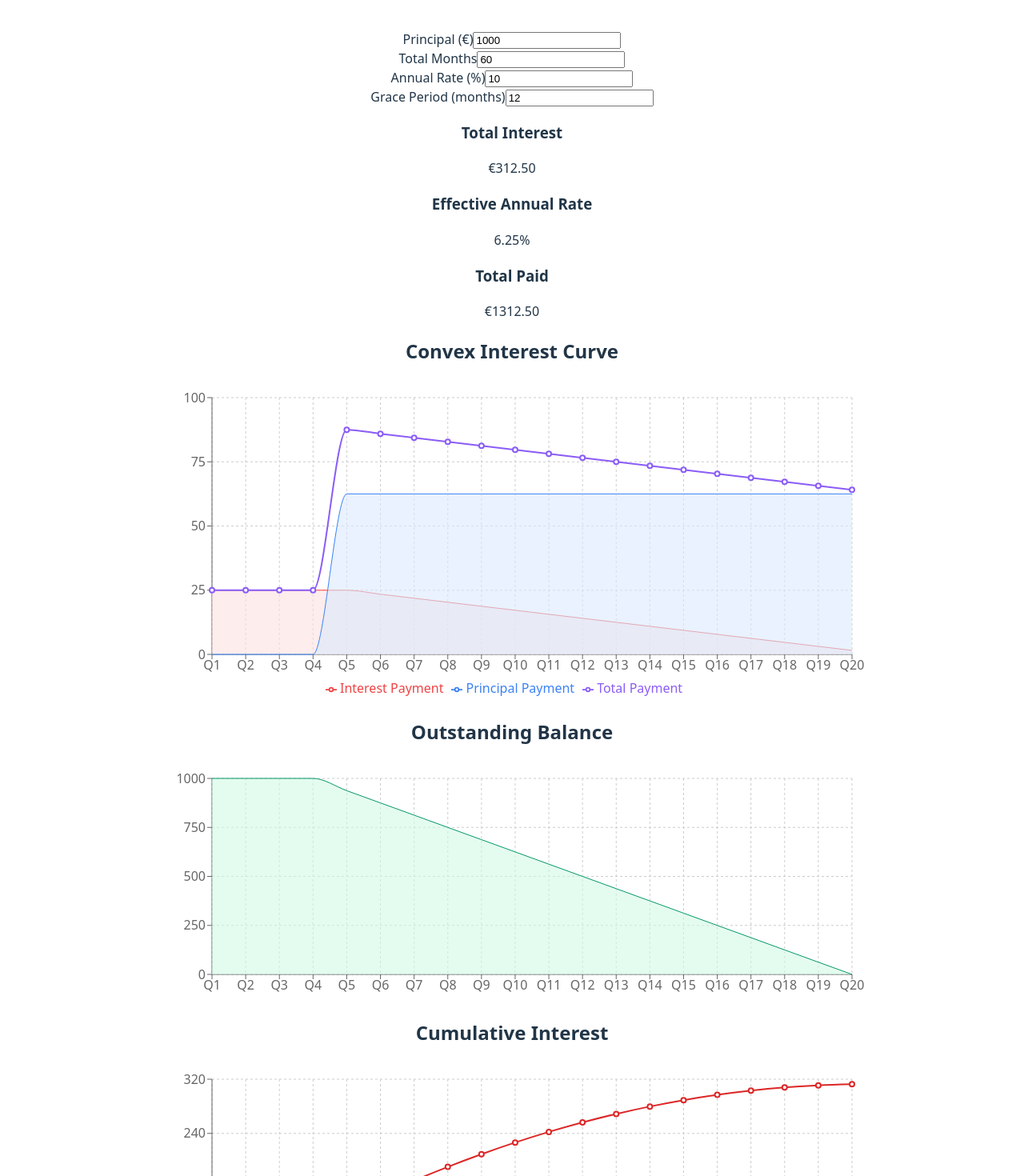
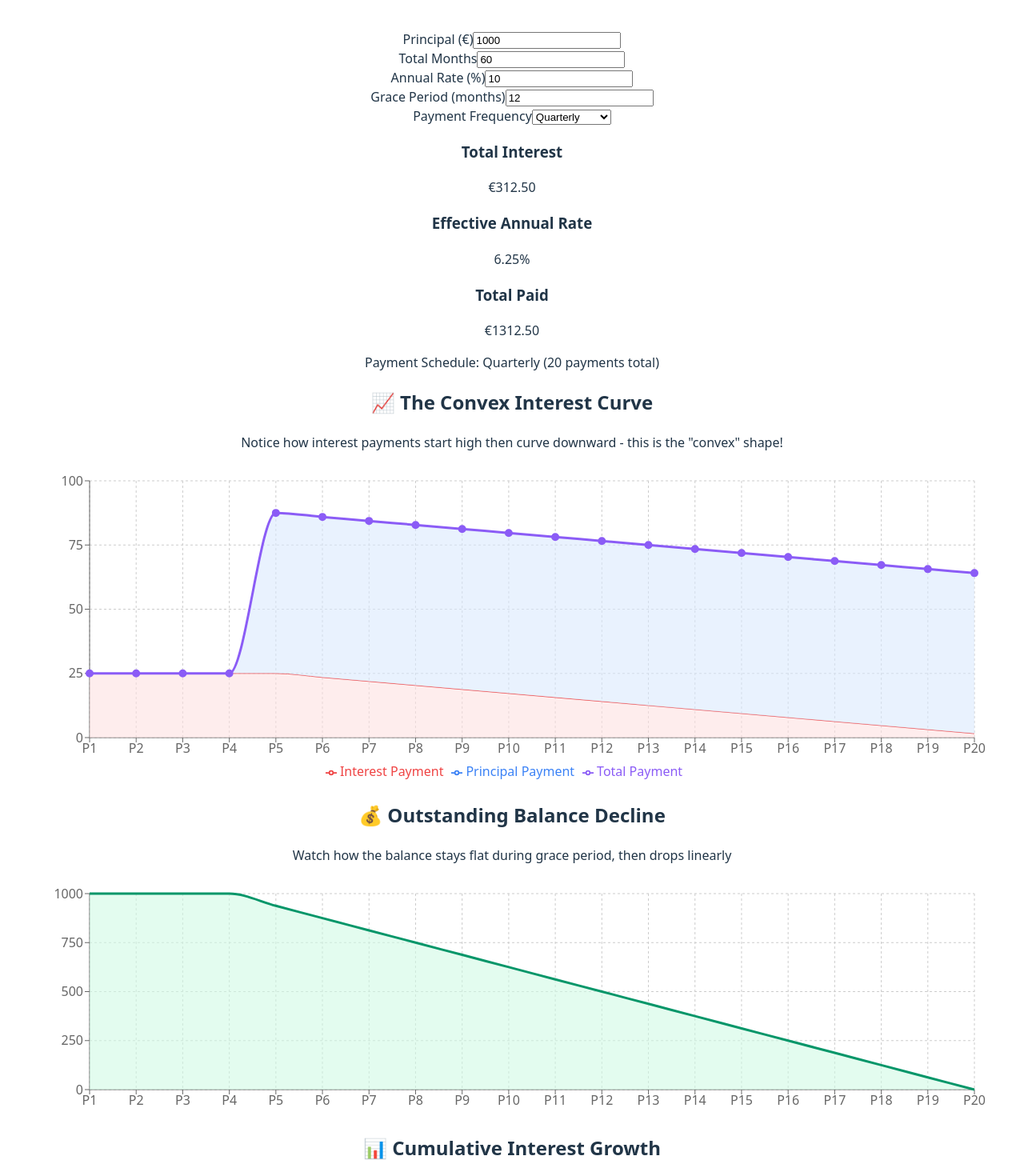
Before and after one commit to wytzig/Loan-calculator, a React (Vite) app in the folder my-loan-app/: page / in a window 1280 px wide. Shown: the part 120-1590 px from the top of the page at 80% size. Built offline with nearby package versions, Linux system fonts and the light colour scheme.

Commit message:
Update App.jsx

```diff
--- a/my-loan-app/src/App.jsx
+++ b/my-loan-app/src/App.jsx
@@ -1,181 +1,272 @@
 import React, { useState, useMemo } from 'react';
 import './App.css';
-import {
-  LineChart, Line, XAxis, YAxis, CartesianGrid, Tooltip, Legend,
-  ResponsiveContainer, Area, AreaChart, ComposedChart
-} from 'recharts';
+import { LineChart, Line, XAxis, YAxis, CartesianGrid, Tooltip, Legend, ResponsiveContainer, BarChart, Bar, ComposedChart, Area, AreaChart } from 'recharts';
 
 const LoanVisualization = () => {
-  // ---- State ----
   const [principal, setPrincipal] = useState(1000);
   const [totalMonths, setTotalMonths] = useState(60);
   const [annualRate, setAnnualRate] = useState(10);
   const [graceMonths, setGraceMonths] = useState(12);
+  const [paymentFrequency, setPaymentFrequency] = useState(3); // months per payment
 
-  // ---- Compute loan schedule ----
+  const frequencyOptions = [
+    { value: 1, label: 'Monthly' },
+    { value: 3, label: 'Quarterly' },
+    { value: 6, label: 'Semi-Annual' },
+    { value: 12, label: 'Annual' }
+  ];
+
   const data = useMemo(() => {
-    const quarterlyRate = annualRate / 100 / 4;
-    const graceQuarters = graceMonths / 3;
-    const amortQuarters = (totalMonths - graceMonths) / 3;
-    const principalPerQuarter = principal / amortQuarters;
+    const periodsPerYear = 12 / paymentFrequency;
+    const periodRate = annualRate / 100 / periodsPerYear;
+    const gracePeriods = graceMonths / paymentFrequency;
+    const amortPeriods = (totalMonths - graceMonths) / paymentFrequency;
+    const principalPerPeriod = principal / amortPeriods;
 
     let balance = principal;
     let cumulativeInterest = 0;
     let cumulativePrincipal = 0;
 
-    const quarters = [];
+    const periods = [];
 
     // Grace period
-    for (let q = 1; q <= graceQuarters; q++) {
-      const interestPayment = principal * quarterlyRate;
+    for (let p = 1; p <= gracePeriods; p++) {
+      const interestPayment = principal * periodRate;
       cumulativeInterest += interestPayment;
 
-      quarters.push({
-        quarter: q,
-        quarter_label: `Q${q}`,
+      periods.push({
+        period: p,
+        period_label: `P${p}`,
         remaining_balance: balance,
         interest_payment: interestPayment,
         principal_payment: 0,
         total_payment: interestPayment,
         cumulative_interest: cumulativeInterest,
         cumulative_principal: cumulativePrincipal,
-        period: 'Grace'
+        phase: 'Grace'
       });
     }
 
     // Amortization period
-    for (let q = 1; q <= amortQuarters; q++) {
-      const interestPayment = balance * quarterlyRate;
-      const totalPayment = principalPerQuarter + interestPayment;
-      balance -= principalPerQuarter;
+    for (let p = 1; p <= amortPeriods; p++) {
+      const interestPayment = balance * periodRate;
+      const totalPayment = principalPerPeriod + interestPayment;
+
+      balance -= principalPerPeriod;
       cumulativeInterest += interestPayment;
-      cumulativePrincipal += principalPerQuarter;
+      cumulativePrincipal += principalPerPeriod;
 
-      quarters.push({
-        quarter: graceQuarters + q,
-        quarter_label: `Q${graceQuarters + q}`,
+      periods.push({
+        period: gracePeriods + p,
+        period_label: `P${gracePeriods + p}`,
         remaining_balance: Math.max(0, balance),
         interest_payment: interestPayment,
-        principal_payment: principalPerQuarter,
+        principal_payment: principalPerPeriod,
         total_payment: totalPayment,
         cumulative_interest: cumulativeInterest,
         cumulative_principal: cumulativePrincipal,
-        period: 'Amortization'
+        phase: 'Amortization'
       });
     }
 
-    return quarters;
-  }, [principal, totalMonths, annualRate, graceMonths]);
+    return periods;
+  }, [principal, totalMonths, annualRate, graceMonths, paymentFrequency]);
 
-  // ---- Compute final statistics ----
   const finalStats = useMemo(() => {
-    const lastQuarter = data[data.length - 1] || {};
+    const lastPeriod = data[data.length - 1];
     const years = totalMonths / 12;
-    const effectiveRate = lastQuarter.cumulative_interest
-      ? (lastQuarter.cumulative_interest / principal) / years * 100
-      : 0;
+    const effectiveRate = (lastPeriod?.cumulative_interest / principal) / years * 100;
 
     return {
-      totalInterest: lastQuarter.cumulative_interest || 0,
-      effectiveRate,
-      totalPaid: principal + (lastQuarter.cumulative_interest || 0)
+      totalInterest: lastPeriod?.cumulative_interest || 0,
+      effectiveRate: effectiveRate || 0,
+      totalPaid: principal + (lastPeriod?.cumulative_interest || 0)
     };
   }, [data, principal, totalMonths]);
 
-  // ---- Render ----
+  const frequencyLabel = frequencyOptions.find(opt => opt.value === paymentFrequency)?.label || 'Custom';
+
   return (
     <div className="w-full max-w-6xl mx-auto p-6 bg-gradient-to-br from-slate-50 to-blue-50 min-h-screen">
-
+      <div className="bg-white rounded-lg shadow-lg p-6 mb-6">
         <h1 className="text-3xl font-bold text-center mb-6 bg-gradient-to-r from-blue-600 to-purple-600 bg-clip-text text-transparent">
           Convex Interest Curve Visualization
         </h1>
 
         {/* Input Controls */}
-      <div className="grid grid-cols-2 md:grid-cols-4 gap-4 mb-6 p-4 bg-gray-50 rounded-lg">
+        <div className="grid grid-cols-2 md:grid-cols-5 gap-4 mb-6 p-4 bg-gray-50 rounded-lg">
           <div>
-          <label>Principal (€)</label>
-          <input type="number" value={principal} onChange={e => setPrincipal(Number(e.target.value))} className="w-full border rounded px-2 py-1" />
+            <label className="block text-sm font-medium text-gray-700 mb-1">Principal (€)</label>
+            <input
+              type="number"
+              value={principal}
+              onChange={(e) => setPrincipal(Number(e.target.value))}
+              className="w-full px-3 py-2 border border-gray-300 rounded-md focus:outline-none focus:ring-2 focus:ring-blue-500"
+            />
           </div>
           <div>
-          <label>Total Months</label>
-          <input type="number" value={totalMonths} onChange={e => setTotalMonths(Number(e.target.value))} className="w-full border rounded px-2 py-1" />
+            <label className="block text-sm font-medium text-gray-700 mb-1">Total Months</label>
+            <input
+              type="number"
+              value={totalMonths}
+              onChange={(e) => setTotalMonths(Number(e.target.value))}
+              className="w-full px-3 py-2 border border-gray-300 rounded-md focus:outline-none focus:ring-2 focus:ring-blue-500"
+            />
           </div>
           <div>
-          <label>Annual Rate (%)</label>
-          <input type="number" step="0.1" value={annualRate} onChange={e => setAnnualRate(Number(e.target.value))} className="w-full border rounded px-2 py-1" />
+            <label className="block text-sm font-medium text-gray-700 mb-1">Annual Rate (%)</label>
+            <input
+              type="number"
+              step="0.1"
+              value={annualRate}
+              onChange={(e) => setAnnualRate(Number(e.target.value))}
+              className="w-full px-3 py-2 border border-gray-300 rounded-md focus:outline-none focus:ring-2 focus:ring-blue-500"
+            />
           </div>
           <div>
-          <label>Grace Period (months)</label>
-          <input type="number" value={graceMonths} onChange={e => setGraceMonths(Number(e.target.value))} className="w-full border rounded px-2 py-1" />
+            <label className="block text-sm font-medium text-gray-700 mb-1">Grace Period (months)</label>
+            <input
+              type="number"
+              value={graceMonths}
+              onChange={(e) => setGraceMonths(Number(e.target.value))}
+              className="w-full px-3 py-2 border border-gray-300 rounded-md focus:outline-none focus:ring-2 focus:ring-blue-500"
+            />
+          </div>
+          <div>
+            <label className="block text-sm font-medium text-gray-700 mb-1">Payment Frequency</label>
+            <select
+              value={paymentFrequency}
+              onChange={(e) => setPaymentFrequency(Number(e.target.value))}
+              className="w-full px-3 py-2 border border-gray-300 rounded-md focus:outline-none focus:ring-2 focus:ring-blue-500"
+            >
+              {frequencyOptions.map(opt => (
+                <option key={opt.value} value={opt.value}>{opt.label}</option>
+              ))}
+            </select>
           </div>
         </div>
 
         {/* Key Statistics */}
         <div className="grid grid-cols-1 md:grid-cols-3 gap-4 mb-6">
-        <div className="bg-green-500 text-white p-4 rounded">
-          <h3>Total Interest</h3>
-          <p>€{finalStats.totalInterest.toFixed(2)}</p>
+          <div className="bg-gradient-to-r from-green-500 to-green-600 text-white p-4 rounded-lg">
+            <h3 className="text-lg font-semibold">Total Interest</h3>
+            <p className="text-2xl font-bold">€{finalStats.totalInterest.toFixed(2)}</p>
           </div>
-        <div className="bg-blue-500 text-white p-4 rounded">
-          <h3>Effective Annual Rate</h3>
-          <p>{finalStats.effectiveRate.toFixed(2)}%</p>
+          <div className="bg-gradient-to-r from-blue-500 to-blue-600 text-white p-4 rounded-lg">
+            <h3 className="text-lg font-semibold">Effective Annual Rate</h3>
+            <p className="text-2xl font-bold">{finalStats.effectiveRate.toFixed(2)}%</p>
           </div>
-        <div className="bg-purple-500 text-white p-4 rounded">
-          <h3>Total Paid</h3>
-          <p>€{finalStats.totalPaid.toFixed(2)}</p>
+          <div className="bg-gradient-to-r from-purple-500 to-purple-600 text-white p-4 rounded-lg">
+            <h3 className="text-lg font-semibold">Total Paid</h3>
+            <p className="text-2xl font-bold">€{finalStats.totalPaid.toFixed(2)}</p>
           </div>
         </div>
 
-      {/* Charts */}
-      <div className="bg-white p-6 rounded shadow mb-6">
-        <h2>Convex Interest Curve</h2>
+        <div className="text-center text-sm text-gray-600 bg-blue-50 p-3 rounded-lg">
+          Payment Schedule: <span className="font-semibold">{frequencyLabel}</span> ({data.length} payments total)
+        </div>
+      </div>
+
+      {/* The Convex Interest Curve */}
+      <div className="bg-white rounded-lg shadow-lg p-6 mb-6">
+        <h2 className="text-2xl font-bold mb-4 text-center">📈 The Convex Interest Curve</h2>
+        <p className="text-gray-600 mb-4 text-center">Notice how interest payments start high then curve downward - this is the "convex" shape!</p>
+
         <ResponsiveContainer width="100%" height={400}>
           <ComposedChart data={data} margin={{ top: 20, right: 30, left: 20, bottom: 5 }}>
             <CartesianGrid strokeDasharray="3 3" />
-            <XAxis dataKey="quarter_label" />
+            <XAxis dataKey="period_label" />
             <YAxis />
-            <Tooltip formatter={(val) => [`€${val.toFixed(2)}`]} />
+            <Tooltip
+              formatter={(value, name) => [
+                `€${Number(value).toFixed(2)}`,
+                name.replace('_', ' ').replace(/\b\w/g, l => l.toUpperCase())
+              ]}
+            />
             <Legend />
-            <Area type="monotone" dataKey="interest_payment" stroke="#ef4444" fill="#fee2e2" name="Interest Payment" />
-            <Area type="monotone" dataKey="principal_payment" stroke="#3b82f6" fill="#dbeafe" name="Principal Payment" />
-            <Line type="monotone" dataKey="total_payment" stroke="#8b5cf6" strokeWidth={2} name="Total Payment" />
+            <Area
+              type="monotone"
+              dataKey="interest_payment"
+              stackId="1"
+              stroke="#ef4444"
+              fill="#fee2e2"
+              name="Interest Payment"
+            />
+            <Area
+              type="monotone"
+              dataKey="principal_payment"
+              stackId="1"
+              stroke="#3b82f6"
+              fill="#dbeafe"
+              name="Principal Payment"
+            />
+            <Line
+              type="monotone"
+              dataKey="total_payment"
+              stroke="#8b5cf6"
+              strokeWidth={3}
+              name="Total Payment"
+              dot={{ fill: '#8b5cf6', strokeWidth: 2, r: 4 }}
+            />
           </ComposedChart>
         </ResponsiveContainer>
       </div>
 
-      <div className="bg-white p-6 rounded shadow mb-6">
-        <h2>Outstanding Balance</h2>
+      {/* Remaining Balance Over Time */}
+      <div className="bg-white rounded-lg shadow-lg p-6 mb-6">
+        <h2 className="text-2xl font-bold mb-4 text-center">💰 Outstanding Balance Decline</h2>
+        <p className="text-gray-600 mb-4 text-center">Watch how the balance stays flat during grace period, then drops linearly</p>
+
         <ResponsiveContainer width="100%" height={300}>
           <AreaChart data={data} margin={{ top: 20, right: 30, left: 20, bottom: 5 }}>
             <CartesianGrid strokeDasharray="3 3" />
-            <XAxis dataKey="quarter_label" />
+            <XAxis dataKey="period_label" />
             <YAxis />
-            <Tooltip formatter={(val) => [`€${val.toFixed(2)}`]} />
-            <Area type="monotone" dataKey="remaining_balance" stroke="#059669" fill="#d1fae5" />
+            <Tooltip formatter={(value) => [`€${Number(value).toFixed(2)}`, 'Outstanding Balance']} />
+            <Area
+              type="monotone"
+              dataKey="remaining_balance"
+              stroke="#059669"
+              fill="#d1fae5"
+              strokeWidth={3}
+            />
           </AreaChart>
         </ResponsiveContainer>
       </div>
 
-      <div className="bg-white p-6 rounded shadow">
-        <h2>Cumulative Interest</h2>
+      {/* Cumulative Interest Comparison */}
+      <div className="bg-white rounded-lg shadow-lg p-6">
+        <h2 className="text-2xl font-bold mb-4 text-center">📊 Cumulative Interest Growth</h2>
+        <p className="text-gray-600 mb-4 text-center">The convex curve: Fast growth during grace, then slowing growth during amortization</p>
+
         <ResponsiveContainer width="100%" height={350}>
           <LineChart data={data} margin={{ top: 20, right: 30, left: 20, bottom: 5 }}>
             <CartesianGrid strokeDasharray="3 3" />
-            <XAxis dataKey="quarter_label" />
+            <XAxis dataKey="period_label" />
             <YAxis />
-            <Tooltip formatter={(val) => [`€${val.toFixed(2)}`]} />
+            <Tooltip formatter={(value) => [`€${Number(value).toFixed(2)}`, 'Cumulative Interest']} />
             <Legend />
-            <Line type="monotone" dataKey="cumulative_interest" stroke="#dc2626" strokeWidth={2} name="Cumulative Interest" />
+            <Line
+              type="monotone"
+              dataKey="cumulative_interest"
+              stroke="#dc2626"
+              strokeWidth={4}
+              name="Cumulative Interest"
+              dot={{ fill: '#dc2626', strokeWidth: 2, r: 5 }}
+            />
           </LineChart>
         </ResponsiveContainer>
+
+        <div className="mt-4 p-4 bg-yellow-50 border-l-4 border-yellow-400">
+          <p className="text-sm text-yellow-800">
+            <strong>🔍 Mathematical Insight:</strong> The curve shows rapid interest accumulation during grace period,
+            then a decreasing slope during amortization. This creates the "convex" shape - curved outward like the
+            exterior of a circle!
+          </p>
         </div>
-
+      </div>
     </div>
   );
 };
 
-function App() {
-  return <LoanVisualization />;
-}
-
-export default App;
+export default LoanVisualization;
```
Lines whose indentation alone changed are shown as unchanged.
